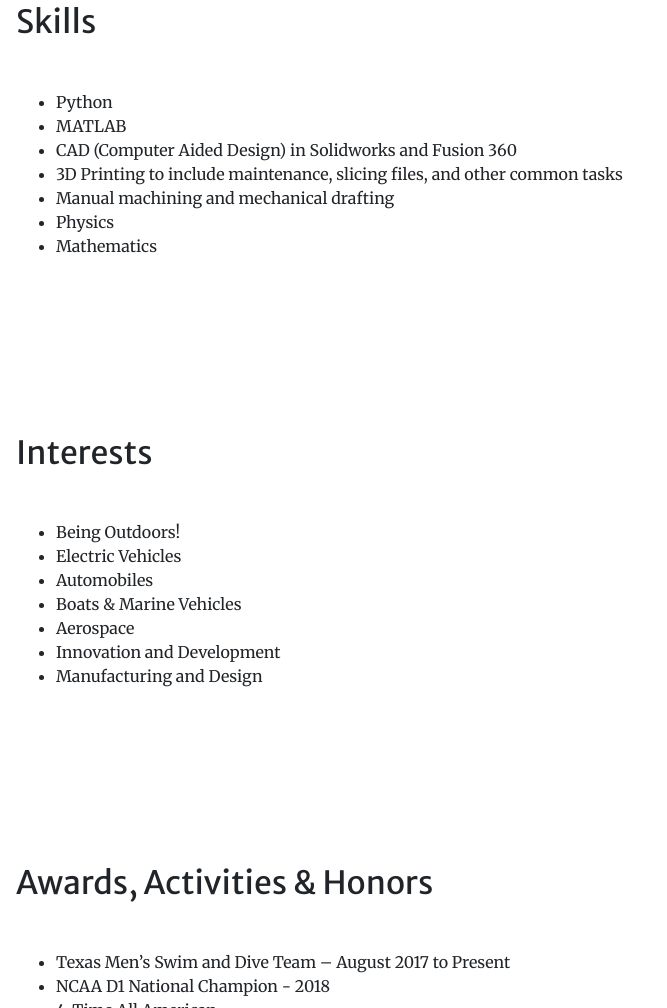
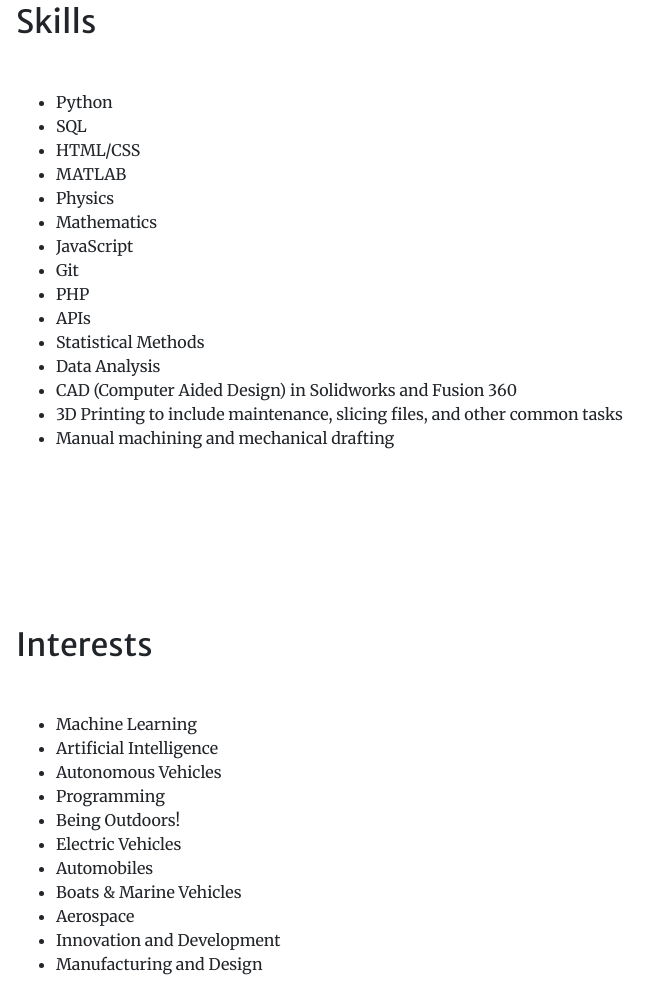
Before and after one commit to FSP1020/Personal-Website-V3, a plain HTML site: page index.html in a window 1280 px wide. Shown: the part 2933-3941 px from the top of the page, without its empty margins (0-667 px from the left). Drawn offline with nearby package versions, Linux system fonts and the light colour scheme.

Commit message:
Update index.html

```diff
--- a/index.html
+++ b/index.html
@@ -128,12 +128,20 @@
                     <h2 class="mb-5">Skills</h2>
                     <ul>
                         <li>Python</li>
+                        <li>SQL</li>
+                        <li>HTML/CSS</li>
                         <li>MATLAB</li>
+                        <li>Physics</li>
+                        <li>Mathematics</li>
+                        <li>JavaScript</li>
+                        <li>Git</li>
+                        <li>PHP</li>
+                        <li>APIs</li>
+                        <li>Statistical Methods</li>
+                        <li>Data Analysis</li>
                         <li>CAD (Computer Aided Design) in Solidworks and Fusion 360</li>
                         <li>3D Printing to include maintenance, slicing files, and other common tasks</li>
                         <li>Manual machining and mechanical drafting</li>
-                        <li>Physics</li>
-                        <li>Mathematics</li>
                     </ul>
                 </div>
             </section>
@@ -142,6 +150,10 @@
                 <div class="resume-section-content">
                     <h2 class="mb-5">Interests</h2>
                     <ul>
+                        <li>Machine Learning</li>
+                        <li>Artificial Intelligence</li>
+                        <li>Autonomous Vehicles</li>
+                        <li>Programming</li>
                         <li>Being Outdoors!</li>
                         <li>Electric Vehicles</li>
                         <li>Automobiles</li>
```
